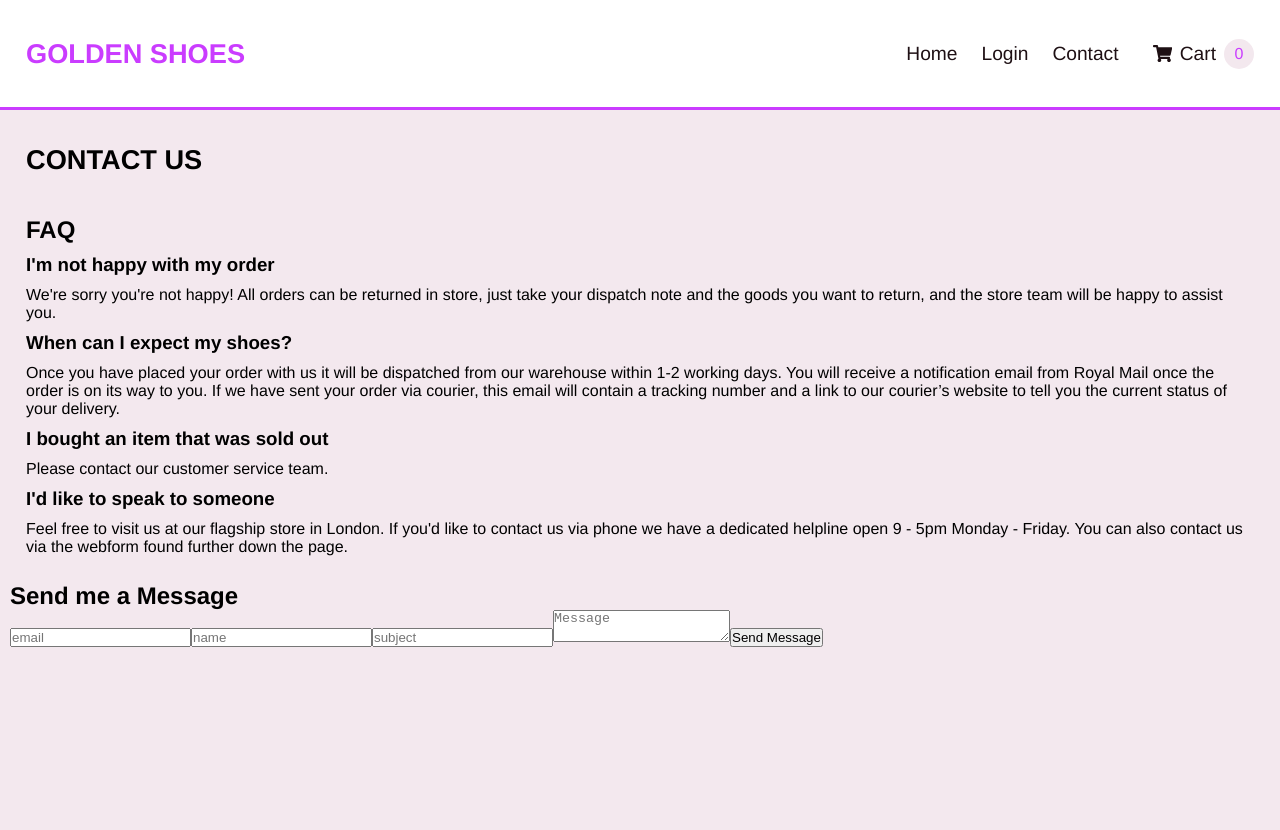
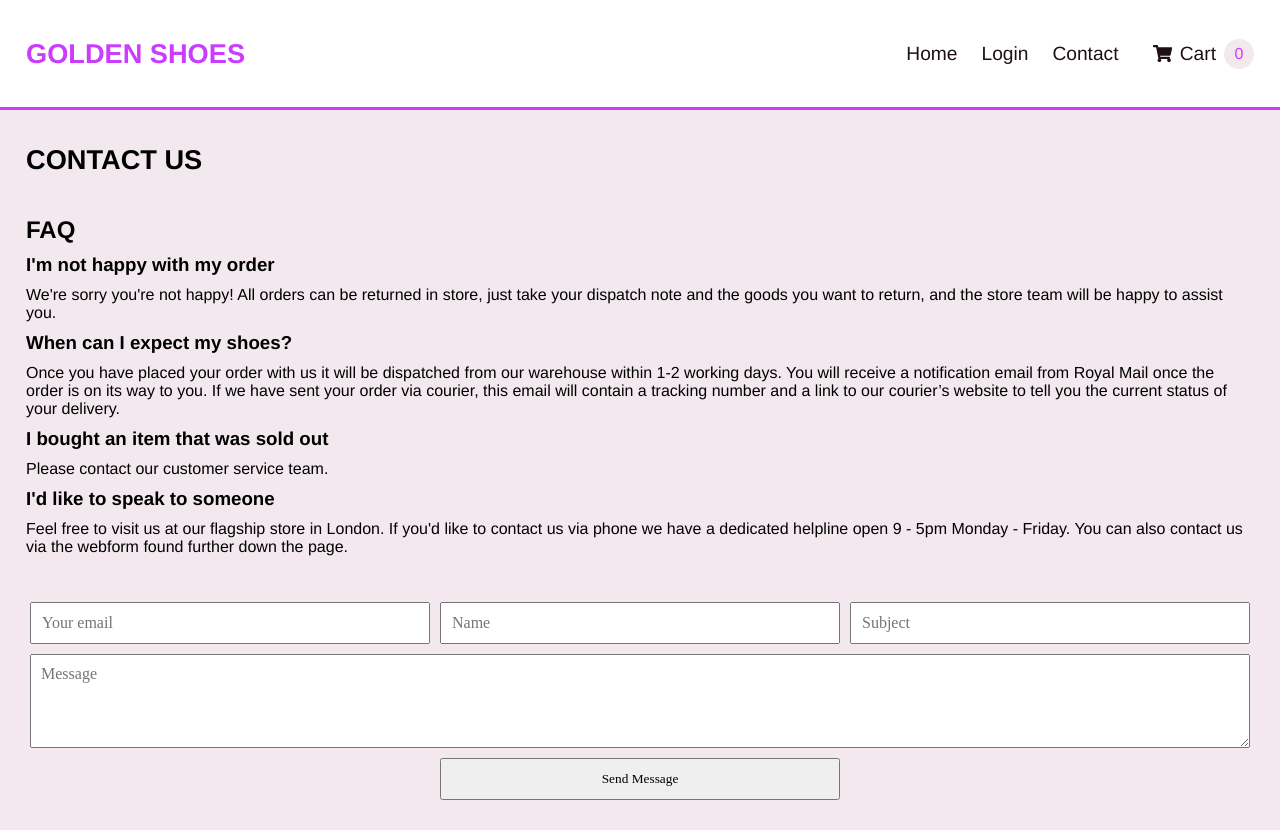
Before and after one commit to katebry/golden-shoe-store, a React (Create React App) app in the folder frontend/: page /contact in a window 1280 px wide. Before the commit the page ends 800 px from the top, so only its background shows below. Built offline with nearby package versions, Linux system fonts and the light colour scheme.

Commit message:
feat: beginning of form styles

```diff
--- a/frontend/src/components/Form.css
+++ b/frontend/src/components/Form.css
@@ -0,0 +1,17 @@
+.form {
+  display: grid;
+  grid-template-columns: repeat(3, 1fr);
+  grid-template-rows: repeat(4, 1fr);
+  grid-column-gap: 10px;
+  grid-row-gap: 10px;
+  padding: 20px;
+}
+
+.form input {
+  font-size: 1rem;
+  padding: 10px;
+}
+
+.form button {
+  grid-area: 4 / 2 / 5 / 3;
+}
--- a/frontend/src/components/Form.js
+++ b/frontend/src/components/Form.js
@@ -1,4 +1,16 @@
 import { useState } from "react";
+import "./Form.css";
+import styled from "styled-components";
+
+const EmailInput = styled.input`
+  grid-area: 1 / 1 / 2 / 2;
+`;
+
+const MessageInput = styled.textarea`
+  grid-area: 2 / 1 / 4 / 4;
+  padding: 10px;
+  font-size: 1rem;
+`
 
 export const Form = () => {
   const [name, setName] = useState("");
@@ -21,6 +33,7 @@ export const Form = () => {
     })
       .then((res) => res.json())
       .then((data) => {
+        // Need to refactor this
         alert(data.message);
         setMessage("");
         setName("");
@@ -32,33 +45,32 @@ export const Form = () => {
       });
   };
   return (
-    <>
-      <h2>Send me a Message</h2>
-      <input
+    <div className="form">
+      <EmailInput
         type="text"
-        placeholder="email"
+        placeholder="Your email"
         value={email}
         onChange={(e) => setEmail(e.target.value)}
       />
       <input
         type="text"
-        placeholder="name"
+        placeholder="Name"
         value={name}
         onChange={(e) => setName(e.target.value)}
       />
       <input
         type="text"
-        placeholder="subject"
+        placeholder="Subject"
         value={subject}
         onChange={(e) => setSubject(e.target.value)}
       />
-      <textarea
+      <MessageInput
         type="text"
         placeholder="Message"
         value={message}
         onChange={(e) => setMessage(e.target.value)}
       />
       <button onClick={PostData}>Send Message</button>
-    </>
+    </div>
   );
 };
--- a/frontend/src/index.css
+++ b/frontend/src/index.css
@@ -13,7 +13,32 @@ body {
   background-color: #f3e8ee;
 }
 
+::-webkit-input-placeholder {
+  /* Chrome/Opera/Safari */
+  font-family: "Futura";
+}
+::-moz-placeholder {
+  /* Firefox 19+ */
+  font-family: "Futura";
+}
+:-ms-input-placeholder {
+  /* IE 10+ */
+  font-family: "Futura";
+}
+:-moz-placeholder {
+  /* Firefox 18- */
+  font-family: "Futura";
+}
+
 img {
   width: 100%;
   object-fit: contain;
 }
+
+input {
+  font-family: "Futura";
+}
+
+button {
+  font-family: "Futura";
+}
```
